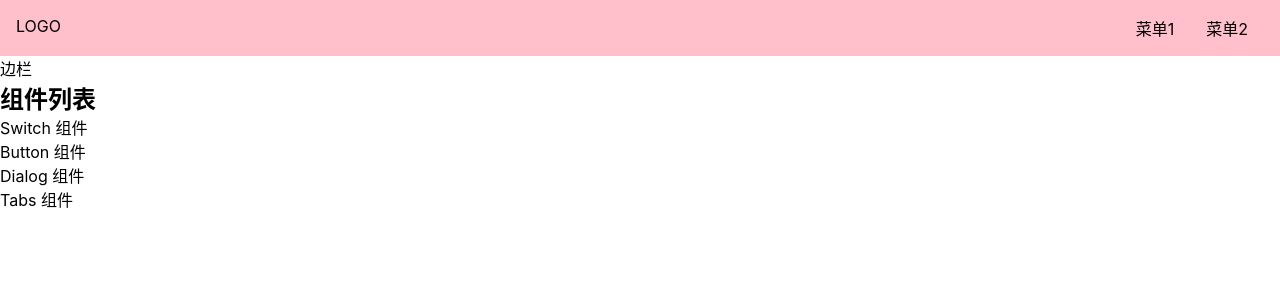
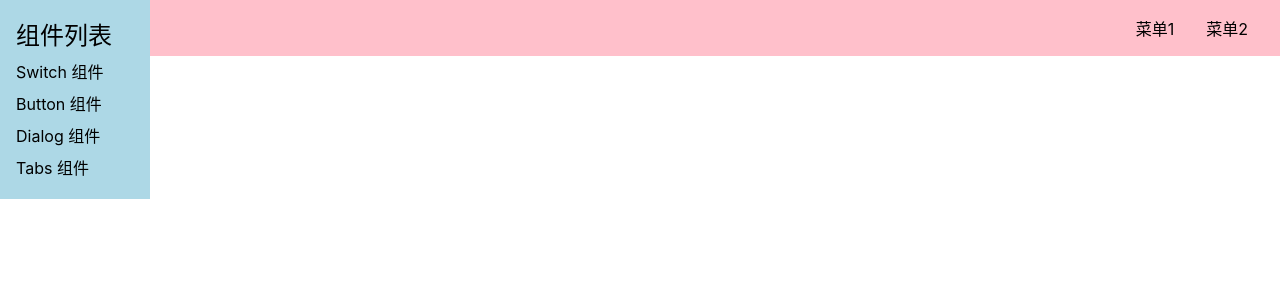
Before and after one commit to violateer/vo-ui, a Vue app: page /#/doc in a window 1280 px wide. Shown: the top 300 px of the page. Built offline with nearby package versions, Linux system fonts and the light colour scheme; the HTML template or start-up script is replaced by a standard one.

Commit message:
aside第一次样式修改

```diff
--- a/src/index.scss
+++ b/src/index.scss
@@ -18,6 +18,15 @@ a {
     }
 }
 
+h1,
+h2,
+h3,
+h4,
+h5,
+h6 {
+    font-weight: normal;
+}
+
 body {
     font-size: 16px;
     // 跨平台中文字体解决方案
--- a/src/views/Doc.vue
+++ b/src/views/Doc.vue
@@ -33,6 +33,23 @@ export default {
 }
 </script>
 
-<style scoped>
+<style lang="scss" scoped>
+aside {
+    background: lightblue;
+    width: 150px;
+    padding: 16px;
+    position: fixed;
+    top: 0;
+    left: 0;
 
+    >h2 {
+        margin-bottom: 4px;
+    }
+
+    >ol {
+        >li {
+            padding: 4px 0;
+        }
+    }
+}
 </style>
```
